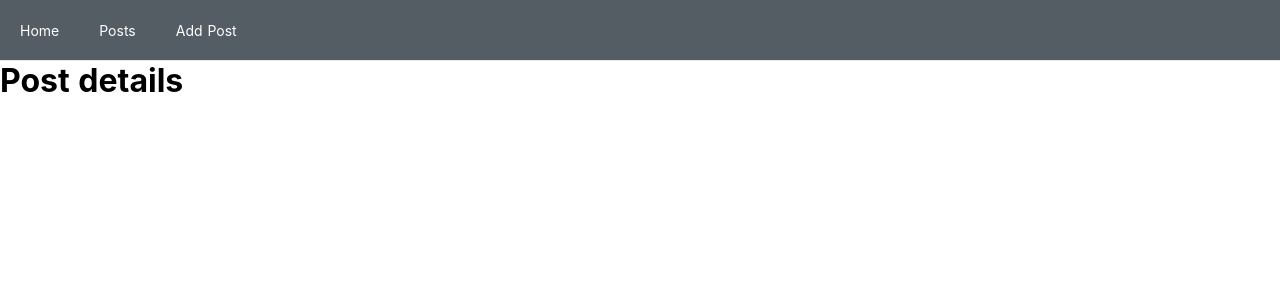
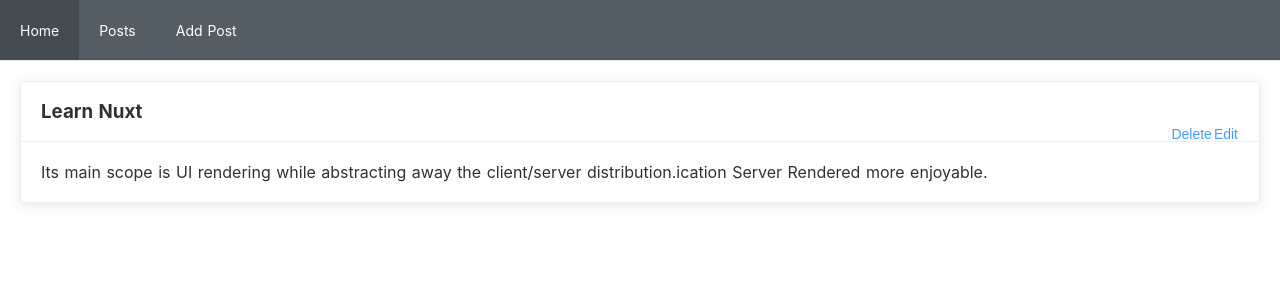
Before and after one commit to gerbidev/Blog-nuxt, a Nuxt app: page /post/1/details in a window 1280 px wide. Shown: the top 300 px of the page. Built offline with nearby package versions, Linux system fonts and the light colour scheme; data requests are answered from the project's data file.

Commit message:
fetch single record from server and display c

```diff
--- a/pages/post/_id/details.vue
+++ b/pages/post/_id/details.vue
@@ -1,10 +1,34 @@
 <template>
-    <h1>Post details</h1>
+  <div class="container">
+    <el-main>
+      <el-card class="box-card">
+        <div slot="header" class="clearfix">
+          <span>
+            <h3>{{post.title}}</h3>
+          </span>
+          <el-button style="float: right; padding: 3px 0" type="text" @click="editPost(post.id)">Edit</el-button>
+          <el-button style="float: right; padding: 3px 0" type="text" @click="deletePost(post.id)">Delete</el-button>
+        </div>
+        <p>{{post.description}}</p>
+      </el-card>
+    </el-main>
+  </div>
+
 </template>
 
 <script>
+  import {mapState} from 'vuex';
   export default {
-    name: 'detailsPost'
+    name: 'PostDetails',
+    async fetch({store, params, error, $axios}){
+      const {data} = await $axios.get(`/posts/${params.id}`);
+      store.dispatch('setPost', data);
+    },
+    computed:{
+      ...mapState({
+        post: state=> state.post.singlePost
+      })
+    }
   }
 </script>
 
--- a/pages/post/list.vue
+++ b/pages/post/list.vue
@@ -3,8 +3,10 @@
     <el-main>
       <el-card class="box-card" v-for="post in posts" :key="post.id" style="margin-bottom:10px">
         <div slot="header" class="clearfix">
-          <span><h3>{{post.title}}</h3></span>
-          <el-button style="float: right; padding: 3px 0" type="text">View Details</el-button>
+          <span>
+            <h3>{{post.title}}</h3>
+          </span>
+          <el-button style="float: right; padding: 3px 0" type="text" @click="viewDetails(post.id)">View Details</el-button>
         </div>
         <p>{{post.description.substr(0,80)}}</p>
       </el-card>
@@ -20,14 +22,23 @@
   export default {
     name: 'PostList',
     async fetch({store, $axios, error}){
-      const {data} = await $axios.get('/posts');
-      store.dispatch('setPosts', data);
+      try{
+        const {data} = await $axios.get('/posts');
+        store.dispatch('setPosts', data);
+      }catch (err) {
+        error({statusCode: 500, message: 'Ops, someting went wrong'})
+      }
     },
     computed:{
       ...mapState({
         posts: state => state.post.posts
       })
 
+    },
+    methods:{
+      viewDetails(postId){
+        this.$router.push({path: `/post/${postId}/details`})
+      }
     }
   }
 </script>
--- a/store/modules/post.js
+++ b/store/modules/post.js
@@ -1,17 +1,24 @@
 const state = () => ({
-  posts: []
+  posts: [],
+  singlePost:{}
 })
 const getters = {}
 
 const mutations = {
   SET_POSTS(state, payload){
-    state.posts = payload;
+    state.posts = payload
+  },
+  SET_POST(state, payload){
+    state.singlePost = Object.assign({}, state.singlePost, payload)
   }
 }
 
 const actions = {
   setPosts({commit}, payload){
     commit('SET_POSTS', payload)
+  },
+  setPost({ commit }, payload) {
+    commit('SET_POST', payload)
   }
 }
 
```
